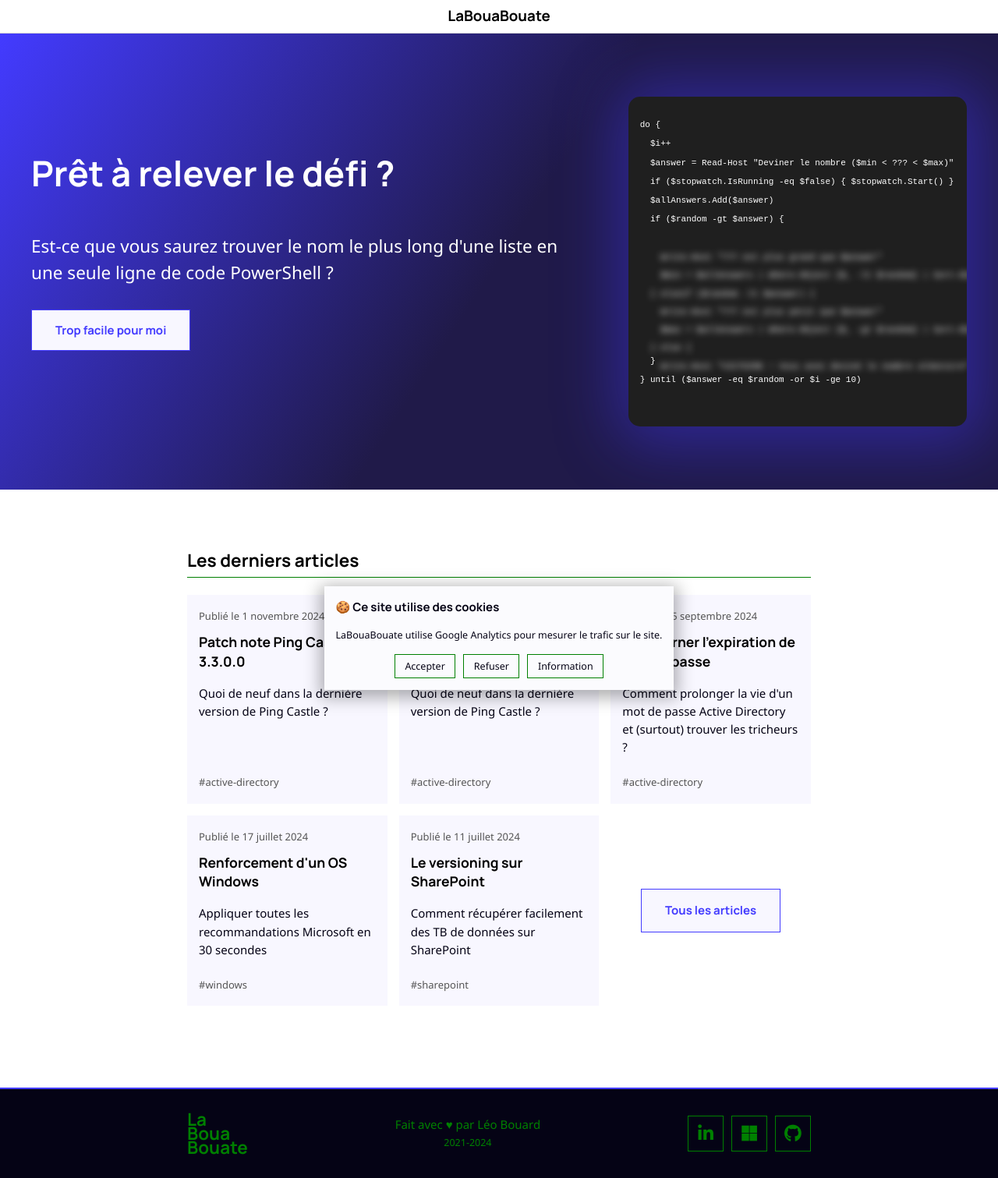
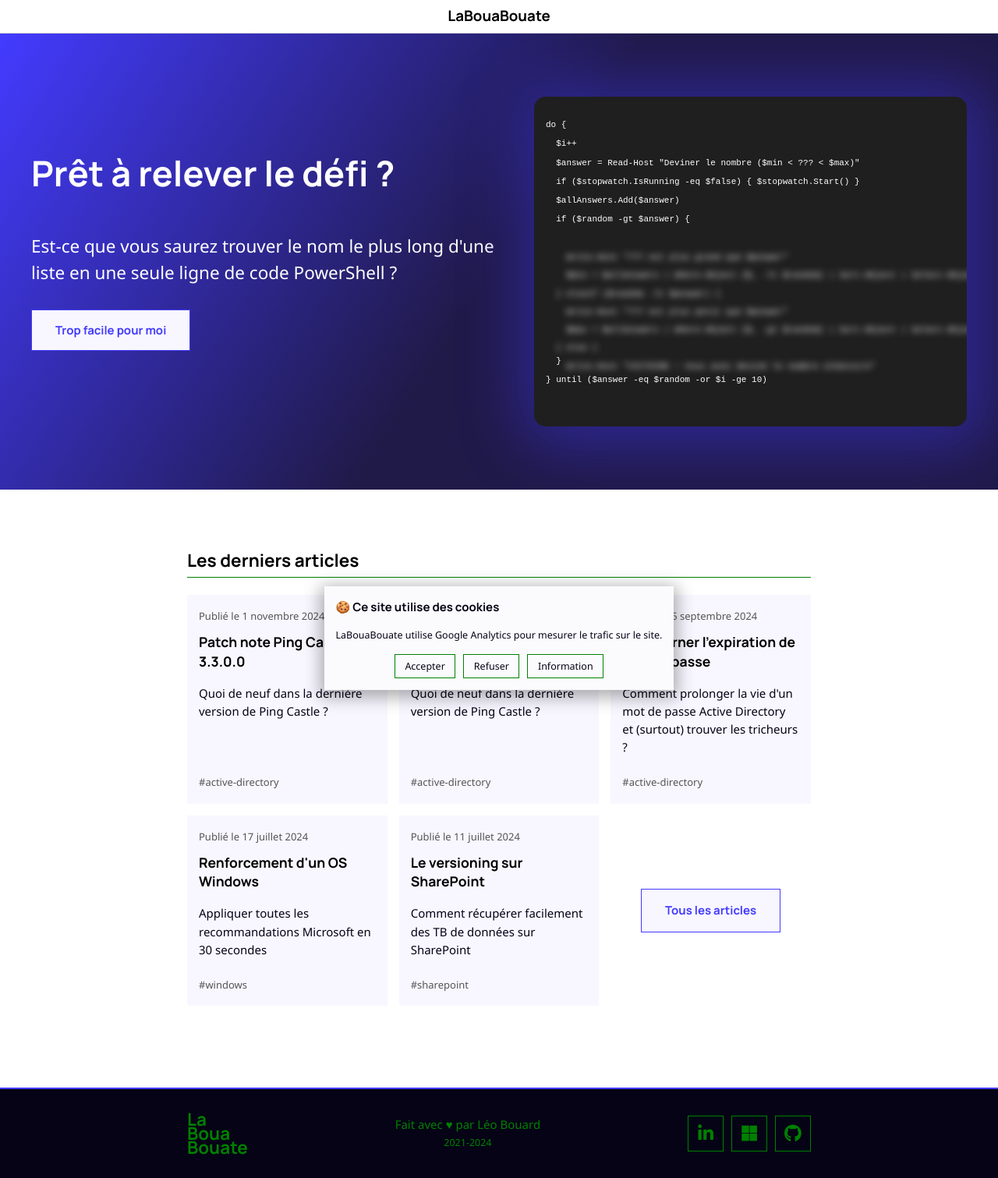
Before and after one commit to leobouard/leobouard.github.io, a Jekyll site: the page built from _pages/index.html, in a window 1280 px wide. Shown: the whole page at 78% size. Built offline with Jekyll 4.4.1, drawn with Linux system fonts in a browser that asks for light colours; nearby versions of some CDN libraries; some web fonts are replaced.

Commit message:
Update welcome-banner.scss

```diff
--- a/_sass/welcome-banner.scss
+++ b/_sass/welcome-banner.scss
@@ -22,6 +22,7 @@ div.hero-text {
     display: flex;
     flex-direction: column;
     justify-content: center;
+    max-width: 600px;
 }
 
 div.hero h1 {
@@ -49,6 +50,7 @@ div.code-preview {
     background: rgb(31, 31, 31);
     margin: auto;
     box-shadow: 5px 5px 80px 20px #433bff69;
+    max-width: 600px;
 }
 
 div.code-preview pre {
```
